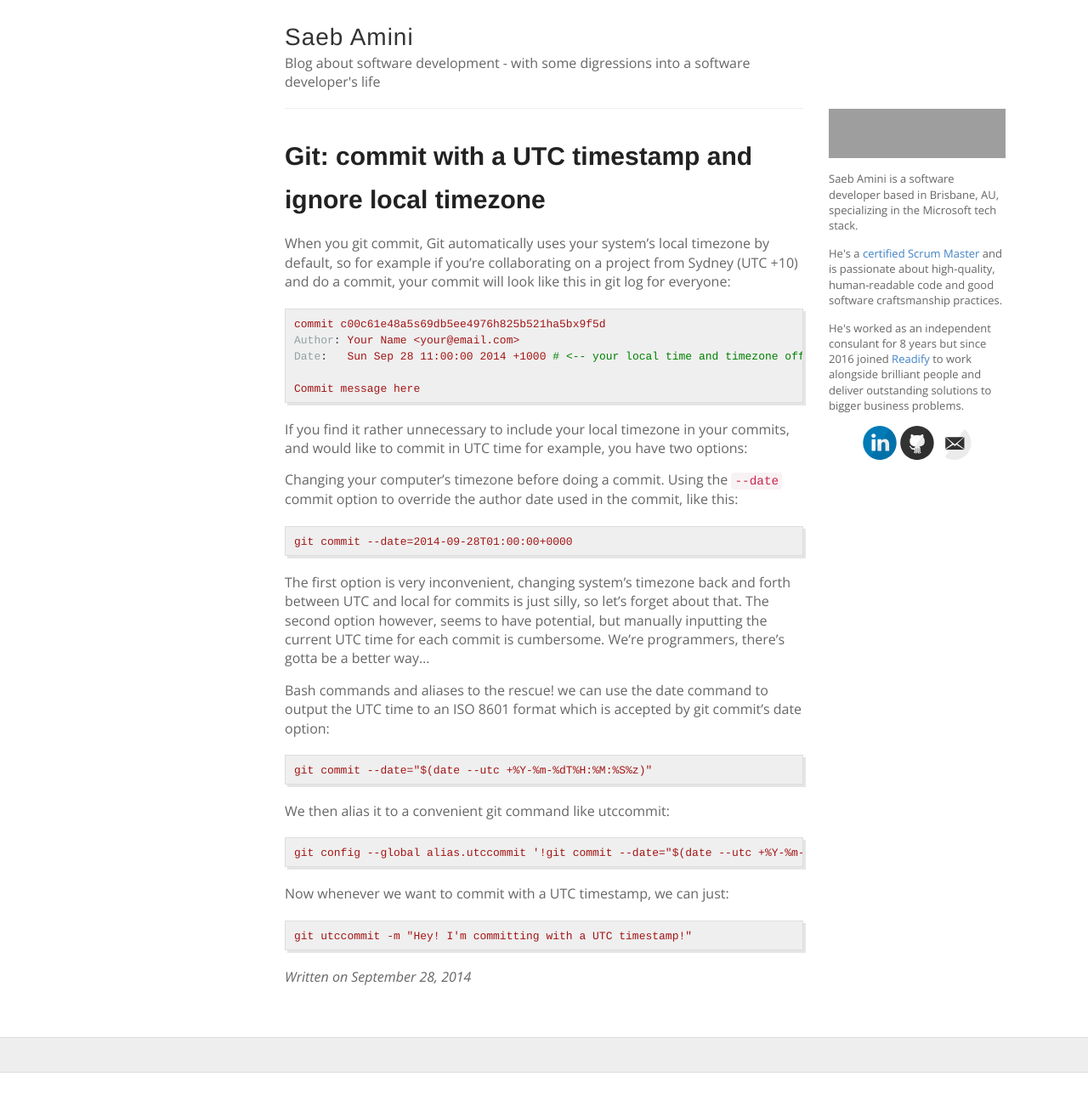
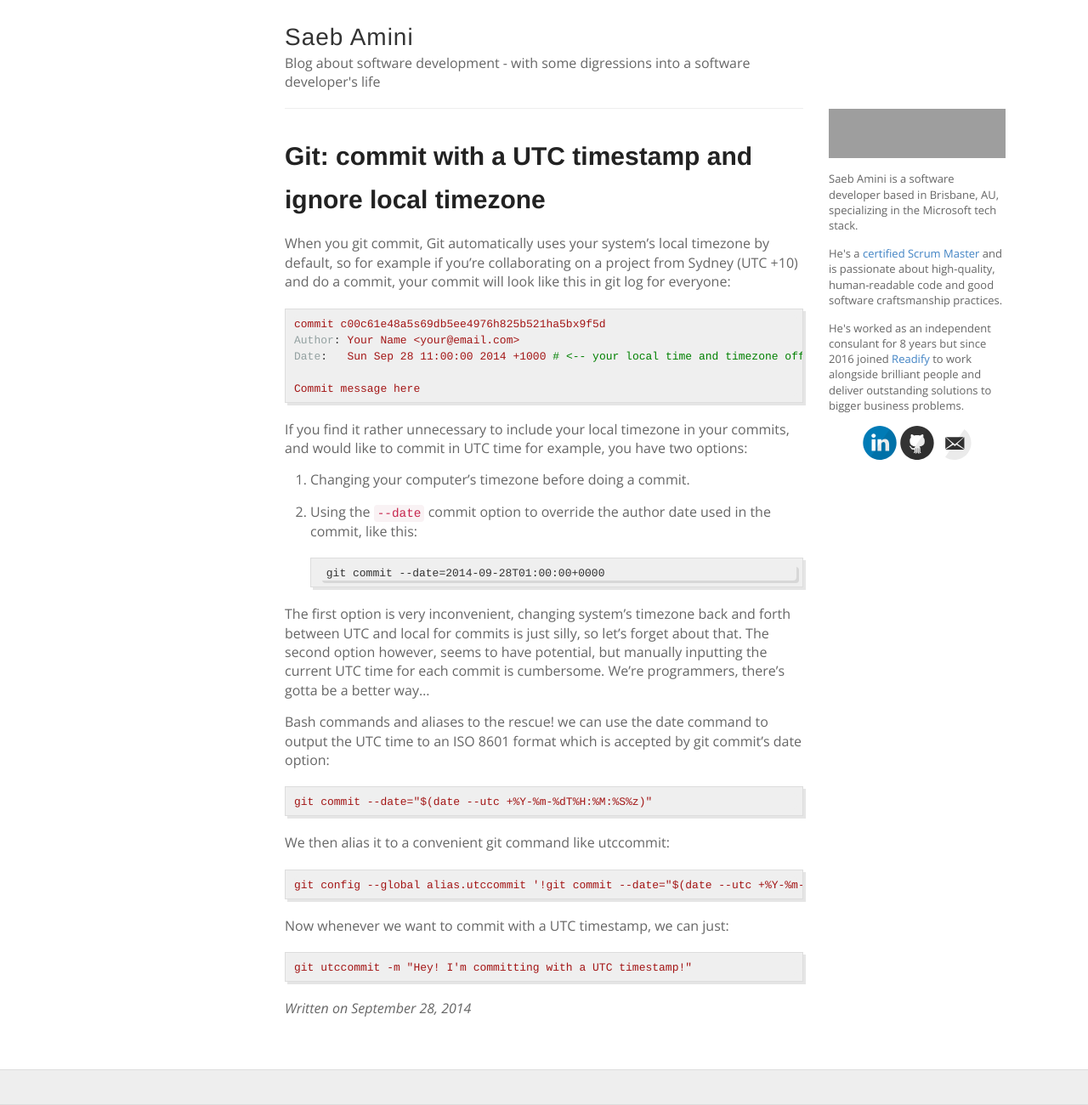
Before and after one commit to SaebAmini/saebamini.github.io, a Jekyll site: the page built from _posts/2014-09-28-Git-commit-with-UTC-timestamp-ignore-local-timezone.md, in a window 1280 px wide. Shown: the whole page at 85% size. Built offline with Jekyll 4.4.1, drawn with Linux system fonts in a browser that asks for light colours; comment, search, counter and statistics services are not loaded; before the commit the page ends 1262 px from its top, so only the background shows below that; some of the changed lines change nothing that is shown; grey boxes are pictures that could not be loaded.

Commit message:
highligher updates

```diff
--- a/_posts/2014-09-28-Git-commit-with-UTC-timestamp-ignore-local-timezone.md
+++ b/_posts/2014-09-28-Git-commit-with-UTC-timestamp-ignore-local-timezone.md
@@ -15,12 +15,10 @@ Commit message here
 
 If you find it rather unnecessary to include your local timezone in your commits, and would like to commit in UTC time for example, you have two options:
 
-Changing your computer's timezone before doing a commit.
-Using the `--date` commit option to override the author date used in the commit, like this:
+1. Changing your computer's timezone before doing a commit.
+2. Using the `--date` commit option to override the author date used in the commit, like this:
 
-{% highlight YAML %}
-git commit --date=2014-09-28T01:00:00+0000
-{% endhighlight %}
+        git commit --date=2014-09-28T01:00:00+0000
 
 The first option is very inconvenient, changing system's timezone back and forth between UTC and local for commits is just silly, so let's forget about that. The second option however, seems to have potential, but manually inputting the current UTC time for each commit is cumbersome. We're programmers, there's gotta be a better way...
 
```
